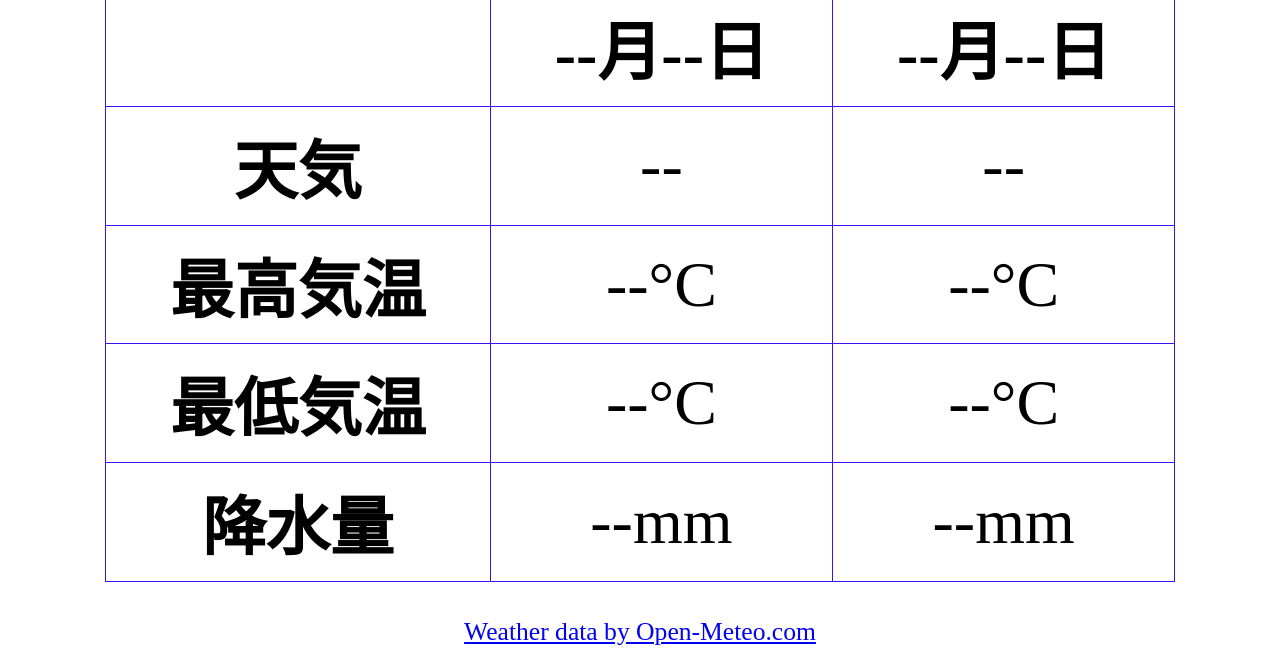
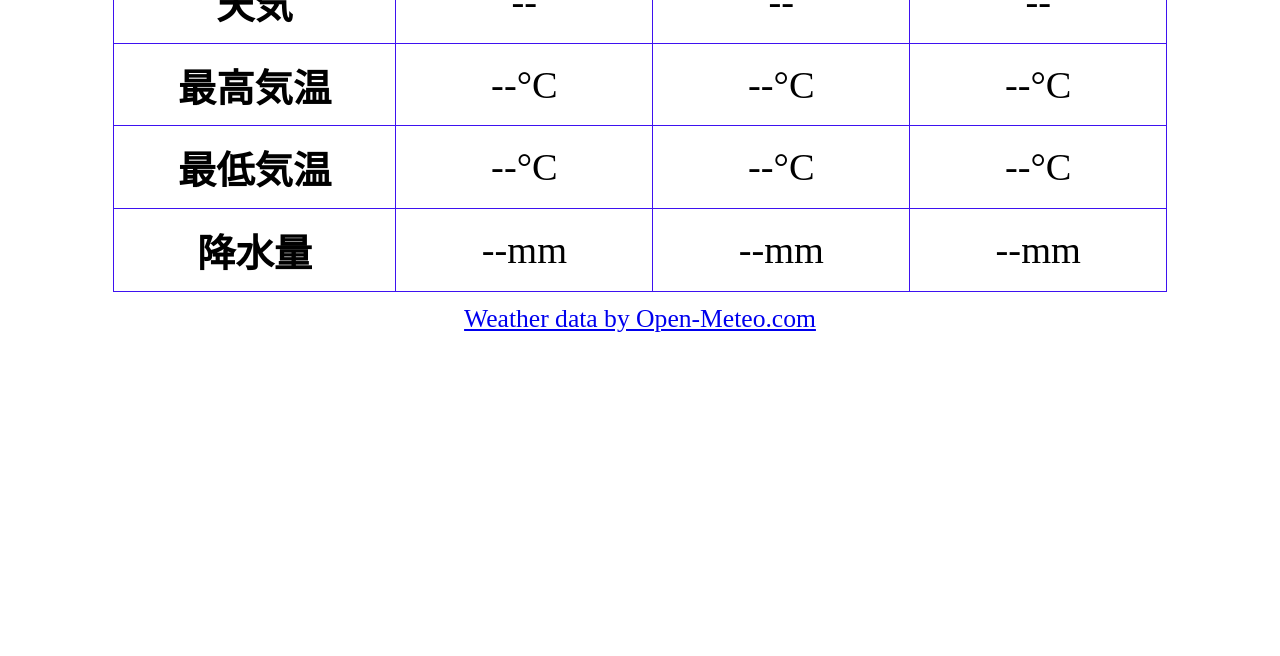
Before and after one commit to masahiroueno2/weather, a plain HTML site: page index.html in a window 1280 px wide. Shown: the part 443-1099 px from the top of the page. After the commit the page ends 800 px from the top, so only its background shows below. Drawn offline with Linux system fonts and the light colour scheme; no server answers.

Commit message:
3日表示

```diff
--- a/index.html
+++ b/index.html
@@ -11,7 +11,6 @@
 <body id="body">
   <h1>東京の天気</h1>
 
-
   <div id="time">----年--月--日 --:--:--</div>
 
   <table>
@@ -20,6 +19,7 @@
         <th></th>
         <th id="day0">--月--日</th>
         <th id="day1">--月--日</th>
+        <th id="day2">--月--日</th>
       </tr>
     </thead>
     <tbody>
@@ -27,21 +27,25 @@
         <th>天気</th>
         <td id="weathercode0">--</td>
         <td id="weathercode1">--</td>
+        <td id="weathercode2">--</td>
       </tr>
       <tr>
         <th>最高気温</th>
         <td id="temperature_2m_max0">--°C</td>
         <td id="temperature_2m_max1">--°C</td>
+        <td id="temperature_2m_max2">--°C</td>
       </tr>
       <tr>
         <th>最低気温</th>
         <td id="temperature_2m_min0">--°C</td>
         <td id="temperature_2m_min1">--°C</td>
+        <td id="temperature_2m_min2">--°C</td>
       </tr>
       <tr>
         <th>降水量</th>
         <td id="precipitation_sum0">--mm</td>
         <td id="precipitation_sum1">--mm</td>
+        <td id="precipitation_sum2">--mm</td>
       </tr>
     </tbody>
   </table>
--- a/main.css
+++ b/main.css
@@ -1,6 +1,6 @@
 body {
     text-align: center;
-    font-size:5vw;
+    font-size:3vw;
     height:100vh;
     margin:0;
   }
```
Lines whose indentation alone changed are shown as unchanged.
